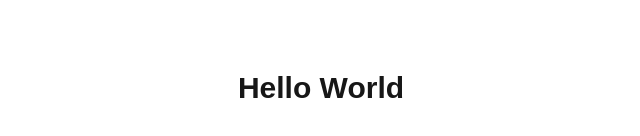
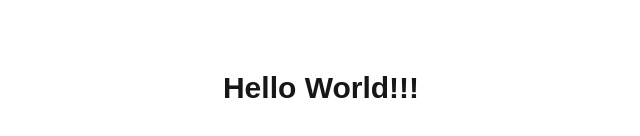
Before and after one commit to mineduck1608/TourMate, a Next.js app in the folder tourmatefe/: page /tourmatefe/ in a window 1280 px wide. Shown: the part 312-448 px from the top of the page, without its empty margins (319-959 px from the left). Built offline with nearby package versions, Linux system fonts and the light colour scheme.

Commit message:
Update page.tsx

```diff
--- a/tourmatefe/app/page.tsx
+++ b/tourmatefe/app/page.tsx
@@ -1,7 +1,7 @@
 export default function Home() {
   return (
     <div className="flex justify-center items-center min-h-screen">
-      <h1 className="text-3xl font-bold">Hello World</h1>
+      <h1 className="text-3xl font-bold">Hello World!!!</h1>
     </div>
   );
 }
```
